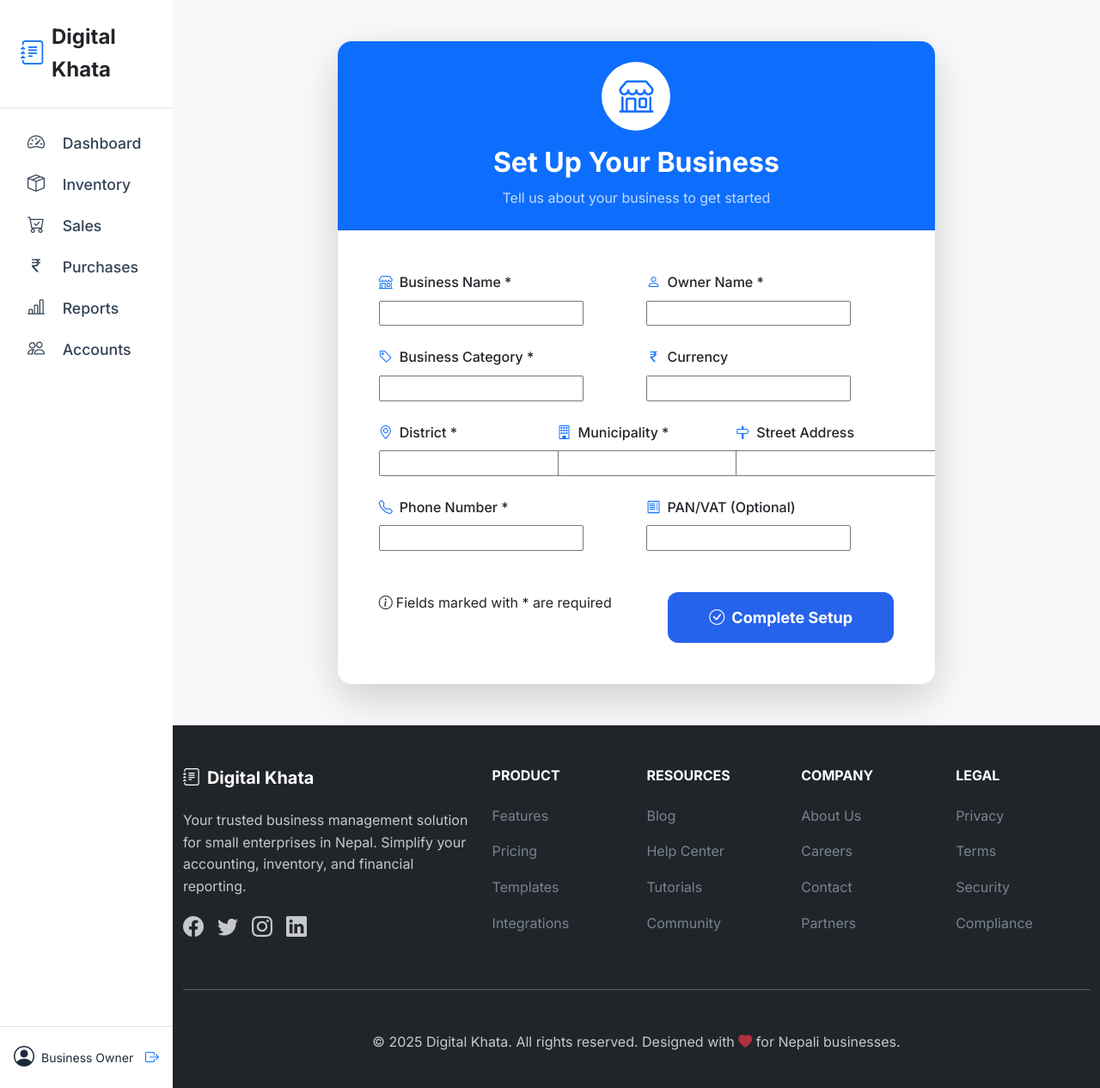
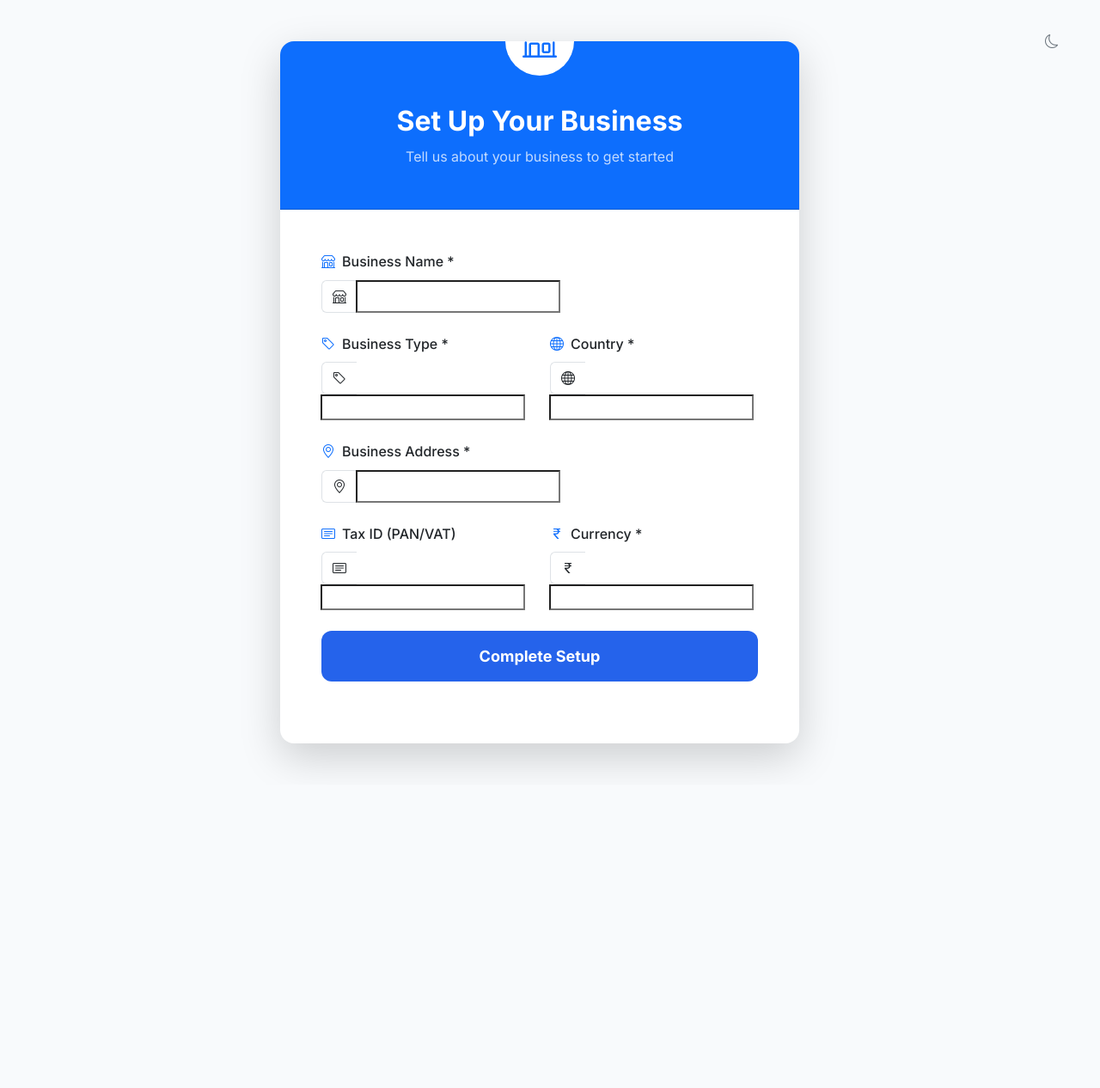
Before and after one commit to RajeshBasnet-dev/Digital-Khata, a Django app: template templates/accounts/business_setup.html in a window 1280 px wide. Shown: the whole page at 86% size. After the commit the page ends 894 px from the top, so only its background shows below. Run offline with Django 5.2, Linux system fonts and the light colour scheme; the template is opened without the code that fills it, so the values that code supplies are empty, except form fields; tables that the repository leaves empty hold one stand-in row (values such as "Sample post"); form fields are guessed from the names that the template uses.

Commit message:
feat: enhance business setup form with improved UI and validation

```diff
--- a/templates/accounts/business_setup.html
+++ b/templates/accounts/business_setup.html
@@ -1,123 +1,131 @@
-{% extends 'base.html' %}
+{% extends 'auth_base.html' %}
 
 {% block title %}Business Setup - Digital Khata{% endblock %}
 
 {% block content %}
-<div class="container-fluid bg-light min-vh-100 py-5">
-    <div class="row justify-content-center">
-        <div class="col-xl-8 col-lg-10 col-md-12">
-            <div class="card border-0 shadow-lg rounded-4 overflow-hidden">
-                <div class="card-header bg-primary text-white py-4 text-center">
-                    <div class="rounded-circle bg-white text-primary d-flex align-items-center justify-content-center mx-auto mb-3" style="width: 80px; height: 80px;">
-                        <i class="bi bi-shop fs-1"></i>
+<div class="container-fluid min-vh-100 d-flex align-items-center py-5">
+    <div class="row justify-content-center w-100">
+        <div class="col-xl-6 col-lg-7 col-md-9">
+            <div class="card border-0 shadow-lg rounded-4 overflow-hidden fade-in-up">
+                <div class="card-header bg-primary text-white py-5 text-center position-relative">
+                    <div class="position-absolute top-0 start-50 translate-middle">
+                        <div class="rounded-circle bg-white text-primary d-flex align-items-center justify-content-center" style="width: 80px; height: 80px;">
+                            <i class="bi bi-shop fs-1"></i>
+                        </div>
                     </div>
-                    <h2 class="mb-2 fw-bold">Set Up Your Business</h2>
-                    <p class="mb-0 opacity-75">Tell us about your business to get started</p>
+                    <div class="mt-4">
+                        <h2 class="mb-2 fw-bold">Set Up Your Business</h2>
+                        <p class="mb-0 opacity-75">Tell us about your business to get started</p>
+                    </div>
                 </div>
                 <div class="card-body p-5">
-                    <form method="post">
+                    <form method="post" id="business-setup-form">
                         {% csrf_token %}
                         <div class="row">
-                            <div class="col-md-6 mb-4">
+                            <div class="col-md-12 mb-4">
                                 <label for="{{ form.business_name.id_for_label }}" class="form-label fw-medium">
                                     <i class="bi bi-shop me-2 text-primary"></i>Business Name *
                                 </label>
-                                {{ form.business_name }}
+                                <div class="input-group">
+                                    <span class="input-group-text bg-white border-end-0">
+                                        <i class="bi bi-shop text-gray-500"></i>
+                                    </span>
+                                    {{ form.business_name }}
+                                </div>
                                 {% if form.business_name.errors %}
                                     <div class="text-danger small mt-1">{{ form.business_name.errors }}</div>
-                                {% endif %}
-                            </div>
-                            <div class="col-md-6 mb-4">
-                                <label for="{{ form.owner_name.id_for_label }}" class="form-label fw-medium">
-                                    <i class="bi bi-person me-2 text-primary"></i>Owner Name *
-                                </label>
-                                {{ form.owner_name }}
-                                {% if form.owner_name.errors %}
-                                    <div class="text-danger small mt-1">{{ form.owner_name.errors }}</div>
                                 {% endif %}
                             </div>
                         </div>
 
                         <div class="row">
                             <div class="col-md-6 mb-4">
-                                <label for="{{ form.business_category.id_for_label }}" class="form-label fw-medium">
-                                    <i class="bi bi-tag me-2 text-primary"></i>Business Category *
+                                <label for="{{ form.business_type.id_for_label }}" class="form-label fw-medium">
+                                    <i class="bi bi-tag me-2 text-primary"></i>Business Type *
                                 </label>
-                                {{ form.business_category }}
-                                {% if form.business_category.errors %}
-                                    <div class="text-danger small mt-1">{{ form.business_category.errors }}</div>
+                                <div class="input-group">
+                                    <span class="input-group-text bg-white border-end-0">
+                                        <i class="bi bi-tag text-gray-500"></i>
+                                    </span>
+                                    {{ form.business_type }}
+                                </div>
+                                {% if form.business_type.errors %}
+                                    <div class="text-danger small mt-1">{{ form.business_type.errors }}</div>
                                 {% endif %}
                             </div>
+
+                            <div class="col-md-6 mb-4">
+                                <label for="{{ form.country.id_for_label }}" class="form-label fw-medium">
+                                    <i class="bi bi-globe me-2 text-primary"></i>Country *
+                                </label>
+                                <div class="input-group">
+                                    <span class="input-group-text bg-white border-end-0">
+                                        <i class="bi bi-globe text-gray-500"></i>
+                                    </span>
+                                    {{ form.country }}
+                                </div>
+                                {% if form.country.errors %}
+                                    <div class="text-danger small mt-1">{{ form.country.errors }}</div>
+                                {% endif %}
+                            </div>
+                        </div>
+
+                        <div class="mb-4">
+                            <label for="{{ form.address.id_for_label }}" class="form-label fw-medium">
+                                <i class="bi bi-geo-alt me-2 text-primary"></i>Business Address *
+                            </label>
+                            <div class="input-group">
+                                <span class="input-group-text bg-white border-end-0">
+                                    <i class="bi bi-geo-alt text-gray-500"></i>
+                                </span>
+                                {{ form.address }}
+                            </div>
+                            {% if form.address.errors %}
+                                <div class="text-danger small mt-1">{{ form.address.errors }}</div>
+                            {% endif %}
+                        </div>
+
+                        <div class="row">
+                            <div class="col-md-6 mb-4">
+                                <label for="{{ form.tax_id.id_for_label }}" class="form-label fw-medium">
+                                    <i class="bi bi-card-text me-2 text-primary"></i>Tax ID (PAN/VAT)
+                                </label>
+                                <div class="input-group">
+                                    <span class="input-group-text bg-white border-end-0">
+                                        <i class="bi bi-card-text text-gray-500"></i>
+                                    </span>
+                                    {{ form.tax_id }}
+                                </div>
+                                {% if form.tax_id.errors %}
+                                    <div class="text-danger small mt-1">{{ form.tax_id.errors }}</div>
+                                {% endif %}
+                            </div>
+
                             <div class="col-md-6 mb-4">
                                 <label for="{{ form.currency.id_for_label }}" class="form-label fw-medium">
-                                    <i class="bi bi-currency-rupee me-2 text-primary"></i>Currency
+                                    <i class="bi bi-currency-rupee me-2 text-primary"></i>Currency *
                                 </label>
-                                {{ form.currency }}
+                                <div class="input-group">
+                                    <span class="input-group-text bg-white border-end-0">
+                                        <i class="bi bi-currency-rupee text-gray-500"></i>
+                                    </span>
+                                    {{ form.currency }}
+                                </div>
                                 {% if form.currency.errors %}
                                     <div class="text-danger small mt-1">{{ form.currency.errors }}</div>
                                 {% endif %}
                             </div>
                         </div>
 
-                        <div class="row">
-                            <div class="col-md-4 mb-4">
-                                <label for="{{ form.district.id_for_label }}" class="form-label fw-medium">
-                                    <i class="bi bi-geo-alt me-2 text-primary"></i>District *
-                                </label>
-                                {{ form.district }}
-                                {% if form.district.errors %}
-                                    <div class="text-danger small mt-1">{{ form.district.errors }}</div>
-                                {% endif %}
+                        {% if form.non_field_errors %}
+                            <div class="alert alert-danger mb-4">
+                                <i class="bi bi-exclamation-triangle me-2"></i>{{ form.non_field_errors }}
                             </div>
-                            <div class="col-md-4 mb-4">
-                                <label for="{{ form.municipality.id_for_label }}" class="form-label fw-medium">
-                                    <i class="bi bi-building me-2 text-primary"></i>Municipality *
-                                </label>
-                                {{ form.municipality }}
-                                {% if form.municipality.errors %}
-                                    <div class="text-danger small mt-1">{{ form.municipality.errors }}</div>
-                                {% endif %}
-                            </div>
-                            <div class="col-md-4 mb-4">
-                                <label for="{{ form.street_address.id_for_label }}" class="form-label fw-medium">
-                                    <i class="bi bi-signpost me-2 text-primary"></i>Street Address
-                                </label>
-                                {{ form.street_address }}
-                                {% if form.street_address.errors %}
-                                    <div class="text-danger small mt-1">{{ form.street_address.errors }}</div>
-                                {% endif %}
-                            </div>
-                        </div>
+                        {% endif %}
 
-                        <div class="row">
-                            <div class="col-md-6 mb-4">
-                                <label for="{{ form.phone_number.id_for_label }}" class="form-label fw-medium">
-                                    <i class="bi bi-telephone me-2 text-primary"></i>Phone Number *
-                                </label>
-                                {{ form.phone_number }}
-                                {% if form.phone_number.errors %}
-                                    <div class="text-danger small mt-1">{{ form.phone_number.errors }}</div>
-                                {% endif %}
-                            </div>
-                            <div class="col-md-6 mb-4">
-                                <label for="{{ form.pan_vat.id_for_label }}" class="form-label fw-medium">
-                                    <i class="bi bi-receipt me-2 text-primary"></i>PAN/VAT (Optional)
-                                </label>
-                                {{ form.pan_vat }}
-                                {% if form.pan_vat.errors %}
-                                    <div class="text-danger small mt-1">{{ form.pan_vat.errors }}</div>
-                                {% endif %}
-                            </div>
-                        </div>
-
-                        <div class="d-flex justify-content-between pt-4">
-                            <div>
-                                <p class="text-gray-600 mb-0">
-                                    <i class="bi bi-info-circle me-1"></i>Fields marked with * are required
-                                </p>
-                            </div>
-                            <button type="submit" class="btn btn-primary btn-lg px-5 py-3 fw-bold">
-                                <i class="bi bi-check-circle me-2"></i>Complete Setup
+                        <div class="d-grid mb-4">
+                            <button type="submit" class="btn btn-primary btn-lg py-3 fw-bold" id="setup-button">
+                                <span class="button-text">Complete Setup</span>
                                 <span class="spinner-border spinner-border-sm d-none" role="status" id="loading-spinner"></span>
                             </button>
                         </div>
@@ -131,12 +139,14 @@
 <script>
 // Add loading spinner on form submit
 document.addEventListener('DOMContentLoaded', function() {
-    const form = document.querySelector('form');
-    const submitButton = form.querySelector('button[type="submit"]');
-    const spinner = document.getElementById('loading-spinner');
+    const form = document.getElementById('business-setup-form');
+    const setupButton = document.getElementById('setup-button');
+    const buttonText = setupButton.querySelector('.button-text');
+    const spinner = setupButton.querySelector('#loading-spinner');
 
     form.addEventListener('submit', function() {
-        submitButton.disabled = true;
+        setupButton.disabled = true;
+        buttonText.classList.add('d-none');
         spinner.classList.remove('d-none');
     });
 });
```
